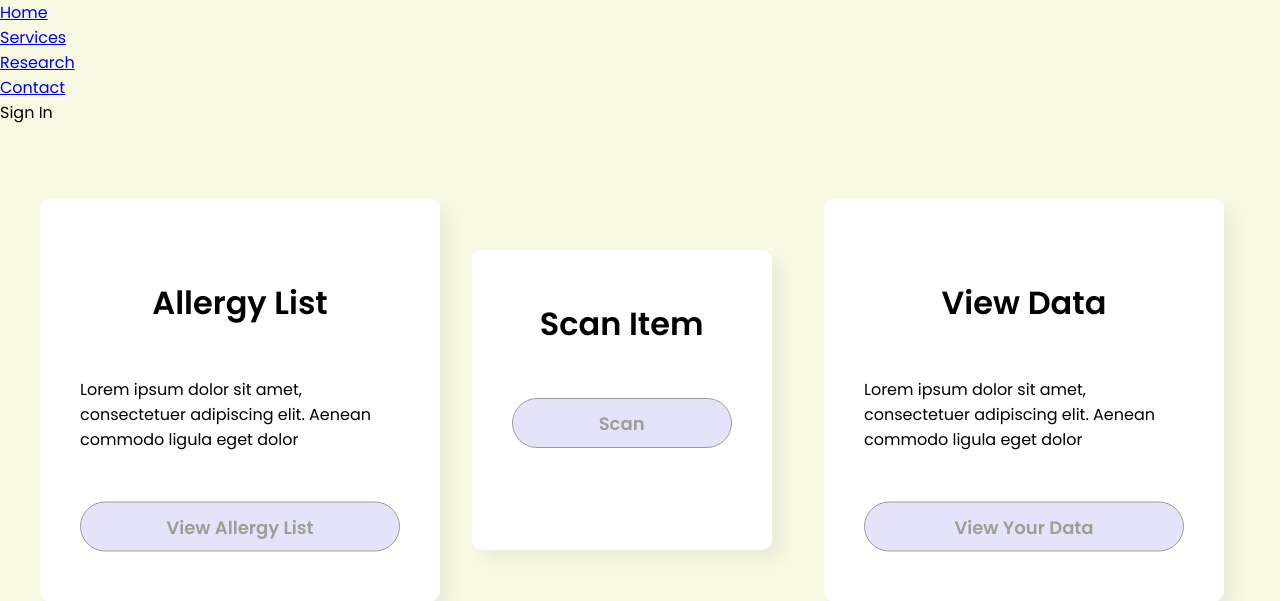
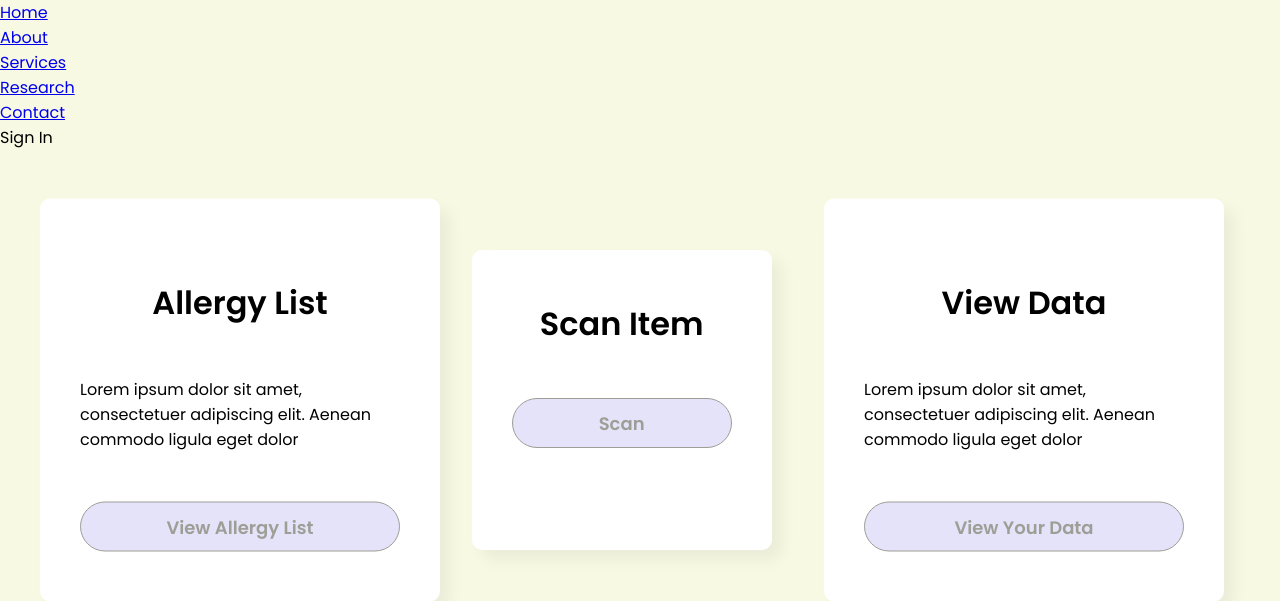
Before and after one commit to rcnobles/PIKA, a PHP site: page /frontpage.php in a window 1280 px wide. Shown: the top 601 px of the page. Run offline with PHP 8.4, Linux system fonts and the light colour scheme.

Commit message:
Updated the navigation bar to include about section.

```diff
--- a/pika/frontpage.php
+++ b/pika/frontpage.php
@@ -6,6 +6,7 @@
   <body>
   <ul> <!-- Adds the navigation bar. Feel free to add more tabs as you see fit! -->
       <li><a href="#home">Home</a></li>
+      <li><a href="about.html">About</a></li>
       <li><a href="#services">Services</a></li>
       <li><a href="#research">Research</a></li>
       <li><a href="contact.html">Contact</a></li>
```
